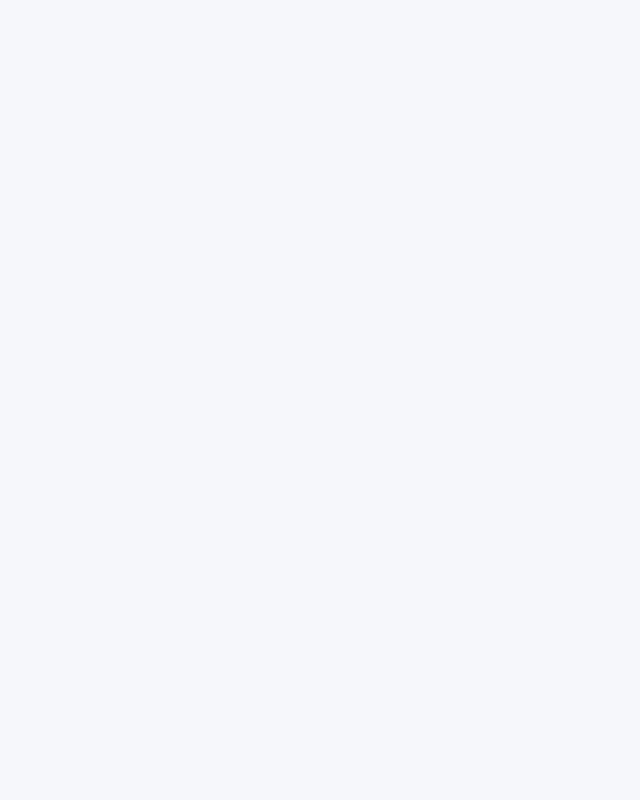
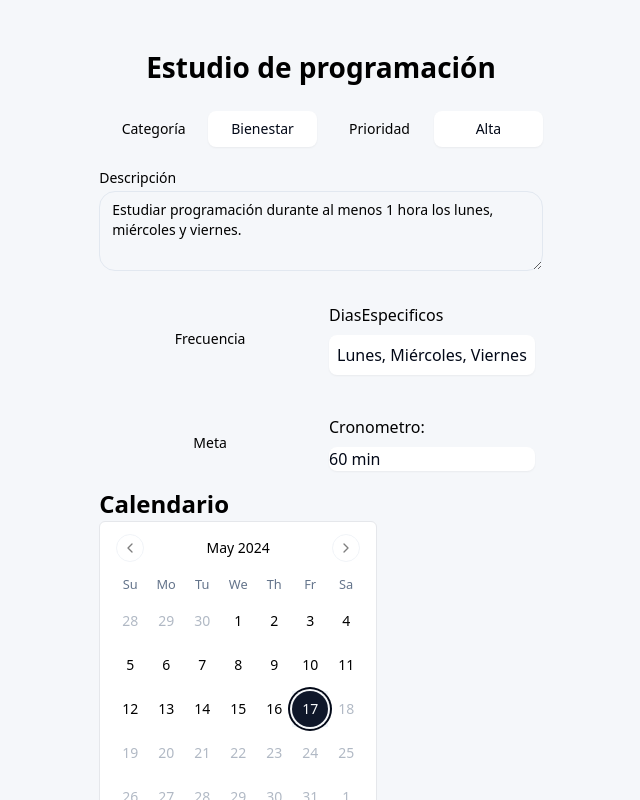
Before and after one commit to Davs07/habitsApp, a React (Vite) app: page /habitpage in a window 1280 px wide. Before the commit this address had no page. Shown: the whole page, without its empty margins (319-959 px from the left). Built offline with nearby package versions, Linux system fonts and the light colour scheme.

Commit message:
"Updated App.tsx, card.tsx, and index.css files with changes to CSS classes and variables."

```diff
--- a/package.json
+++ b/package.json
@@ -20,6 +20,7 @@
     "date-fns": "^3.6.0",
     "lucide-react": "^0.378.0",
     "react": "^18.2.0",
+    "react-day-picker": "^8.10.1",
     "react-dom": "^18.2.0",
     "react-router-dom": "^6.23.1",
     "tailwind-merge": "^2.3.0",
--- a/src/App.tsx
+++ b/src/App.tsx
@@ -1,8 +1,9 @@
 import { Route, Routes } from "react-router-dom";
 import { HabitsPage } from "./pages/Habits/HabitsPage";
-import { Try } from "./layouts/Try";
-import { HabitTry } from "./layouts/HabitTry";
-import { HabitList } from "./layouts/HabitList";
+import { Try } from "./pages/Habits/Try";
+import { HabitTry } from "./pages/Habits/HabitTry";
+import { HabitList } from "./pages/Habits/HabitList";
+import { HabitPage } from "./pages/Habits/HabitPage";
 
 function App() {
   return (
@@ -12,6 +13,7 @@
         <Route path="/try" element={<Try />} />
         <Route path="/habittry" element={<HabitTry />} />
         <Route path="/habitlist" element={<HabitList />} />
+        <Route path="/habitpage" element={<HabitPage />} />
       </Routes>
     </div>
   );
--- /dev/null
+++ b/src/components/Calendario.tsx
@@ -0,0 +1,18 @@
+import * as React from "react";
+
+import { Calendar } from "@/components/ui/calendar";
+
+export function Calendario() {
+  const [date, setDate] = React.useState<Date | undefined>(new Date());
+
+  return (
+    <Calendar
+      mode="single"
+      selected={date}
+      onSelect={setDate}
+      className="rounded-md border bg-white grid w-max place-items-center"
+      disabled={(date) => date > new Date() || date < new Date("2024-01-01")}
+      initialFocus
+    />
+  );
+}
--- a/src/components/habits/habitForm.tsx
+++ b/src/components/habits/habitForm.tsx
@@ -66,7 +66,11 @@
         setDescription(value);
         break;
       case "goalMeta":
-        setGoalMeta(goalType === "Cantidad" ? Number(value) : Boolean(value));
+        setGoalMeta(
+          goalType === "Cantidad" || "Cronometro"
+            ? Number(value)
+            : Boolean(value)
+        );
         break;
       case "interval":
         setIntervalDays(Number(value));
@@ -119,6 +123,7 @@
       comments,
       completedDays,
     };
+    console.log(newHabit);
     addHabit(newHabit);
     // Reset form
     setName("");
@@ -141,7 +146,7 @@
   };
 
   return (
-    <Card className="w-[400px] rounded-2xl">
+    <Card className="max-w-[500px] w-full rounded-2xl">
       <CardHeader>
         <CardTitle>Crea un nuevo hábito</CardTitle>
         <CardDescription>
--- /dev/null
+++ b/src/components/ui/calendar.tsx
@@ -0,0 +1,64 @@
+import * as React from "react"
+import { ChevronLeft, ChevronRight } from "lucide-react"
+import { DayPicker } from "react-day-picker"
+
+import { cn } from "@/lib/utils"
+import { buttonVariants } from "@/components/ui/button"
+
+export type CalendarProps = React.ComponentProps<typeof DayPicker>
+
+function Calendar({
+  className,
+  classNames,
+  showOutsideDays = true,
+  ...props
+}: CalendarProps) {
+  return (
+    <DayPicker
+      showOutsideDays={showOutsideDays}
+      className={cn("p-3", className)}
+      classNames={{
+        months: "flex flex-col sm:flex-row space-y-4 sm:space-x-4 sm:space-y-0",
+        month: "space-y-4",
+        caption: "flex justify-center pt-1 relative items-center",
+        caption_label: "text-sm font-medium",
+        nav: "space-x-1 flex items-center",
+        nav_button: cn(
+          buttonVariants({ variant: "outline" }),
+          "h-7 w-7 bg-transparent p-0 opacity-50 hover:opacity-100"
+        ),
+        nav_button_previous: "absolute left-1",
+        nav_button_next: "absolute right-1",
+        table: "w-full border-collapse space-y-1",
+        head_row: "flex",
+        head_cell:
+          "text-muted-foreground rounded-md w-9 font-normal text-[0.8rem]",
+        row: "flex w-full mt-2",
+        cell: "h-9 w-9 text-center text-sm p-0 relative [&:has([aria-selected].day-range-end)]:rounded-r-md [&:has([aria-selected].day-outside)]:bg-accent/50 [&:has([aria-selected])]:bg-accent first:[&:has([aria-selected])]:rounded-l-md last:[&:has([aria-selected])]:rounded-r-md focus-within:relative focus-within:z-20",
+        day: cn(
+          buttonVariants({ variant: "ghost" }),
+          "h-9 w-9 p-0 font-normal aria-selected:opacity-100"
+        ),
+        day_range_end: "day-range-end",
+        day_selected:
+          "bg-primary text-primary-foreground hover:bg-primary hover:text-primary-foreground focus:bg-primary focus:text-primary-foreground",
+        day_today: "bg-accent text-accent-foreground",
+        day_outside:
+          "day-outside text-muted-foreground opacity-50 aria-selected:bg-accent/50 aria-selected:text-muted-foreground aria-selected:opacity-30",
+        day_disabled: "text-muted-foreground opacity-50",
+        day_range_middle:
+          "aria-selected:bg-accent aria-selected:text-accent-foreground",
+        day_hidden: "invisible",
+        ...classNames,
+      }}
+      components={{
+        IconLeft: ({ ...props }) => <ChevronLeft className="h-4 w-4" />,
+        IconRight: ({ ...props }) => <ChevronRight className="h-4 w-4" />,
+      }}
+      {...props}
+    />
+  )
+}
+Calendar.displayName = "Calendar"
+
+export { Calendar }
--- /dev/null
+++ b/src/pages/Habits/HabitPage.tsx
@@ -0,0 +1,75 @@
+import { habits } from "@/api/Habits/Habits";
+import { Habit } from "@/api/habit-types";
+import { Calendario } from "@/components/Calendario";
+import { Card } from "@/components/ui/card";
+import { Label } from "@/components/ui/label";
+import { Textarea } from "@/components/ui/textarea";
+import React from "react";
+
+export const HabitPage = () => {
+  const [habit, setHabit] = React.useState<Habit>(habits[1]);
+
+  return (
+    <div className=" h-full w-max justify-start items-start gap-2 grid grid-cols-1  py-12">
+      <div className="flex flex-col gap-6">
+        <div className="flex w-full justify-center">
+          <h2>{habit.name}</h2>
+        </div>
+        <div className="grid grid-cols-2 gap-2 text-sm ">
+          <div className="grid place-items-center grid-cols-2">
+            <Label>Categoría</Label>
+            <Card className="flex p-2 w-full justify-center">
+              <p>{habit.category}</p>
+            </Card>
+          </div>
+          <div className="grid place-items-center grid-cols-2">
+            <Label>Prioridad</Label>
+            <Card className="flex p-2 w-full justify-center">
+              <p>Alta</p>
+            </Card>
+          </div>
+        </div>
+        <div className="flex flex-col space-y-1.5">
+          <Label htmlFor="description">Descripción</Label>
+          <Textarea
+            id="description"
+            placeholder="Descripción"
+            className="rounded-2xl"
+            value={habit.description}
+          />
+        </div>
+
+        <div className="grid place-items-center grid-cols-2">
+          <Label>Frecuencia</Label>
+          <div className="flex flex-col p-2 w-full justify-center gap-2">
+            <p>{habit.frequency.type}</p>
+            <Card className="flex p-2 w-full justify-center">
+              {habit.frequency.type === "DiasEspecificos" ? (
+                <p>{habit.frequency.dias.join(", ")}</p>
+              ) : habit.frequency.type === "CadaXdías" ? (
+                <p>{habit.frequency.veces}</p>
+              ) : null}
+            </Card>
+          </div>
+        </div>
+
+        <div className="grid place-items-center grid-cols-2">
+          <Label>Meta</Label>
+          <div className="flex  flex-col p-2 w-full justify-center gap-2">
+            <p>{habit.goal.type}:</p>
+            <Card>
+              <p>{habit.goal.meta} min</p>
+            </Card>
+          </div>
+        </div>
+      </div>
+      <div>
+        <h3>Calendario</h3>
+        <Calendario />
+      </div>
+      <div>
+        <h3>Estadísticas</h3>
+      </div>
+    </div>
+  );
+};
```
Also changed, not shown: src/pages/Habits/HabitList.tsx (renamed from src/layouts/HabitList.tsx), src/pages/Habits/HabitTry.tsx (renamed from src/layouts/HabitTry.tsx), src/pages/Habits/Try.tsx (renamed from src/layouts/Try.tsx), 1 other file (tests, documents, lock files or other folders).
